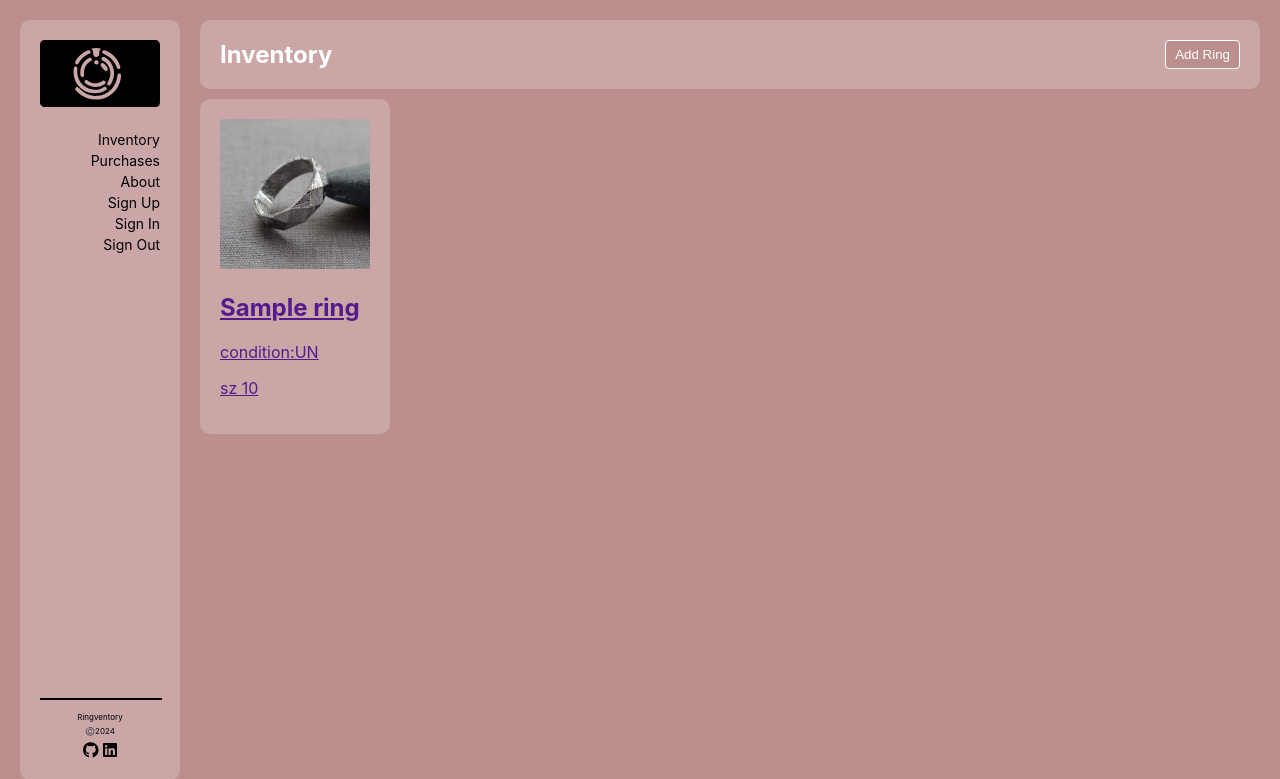
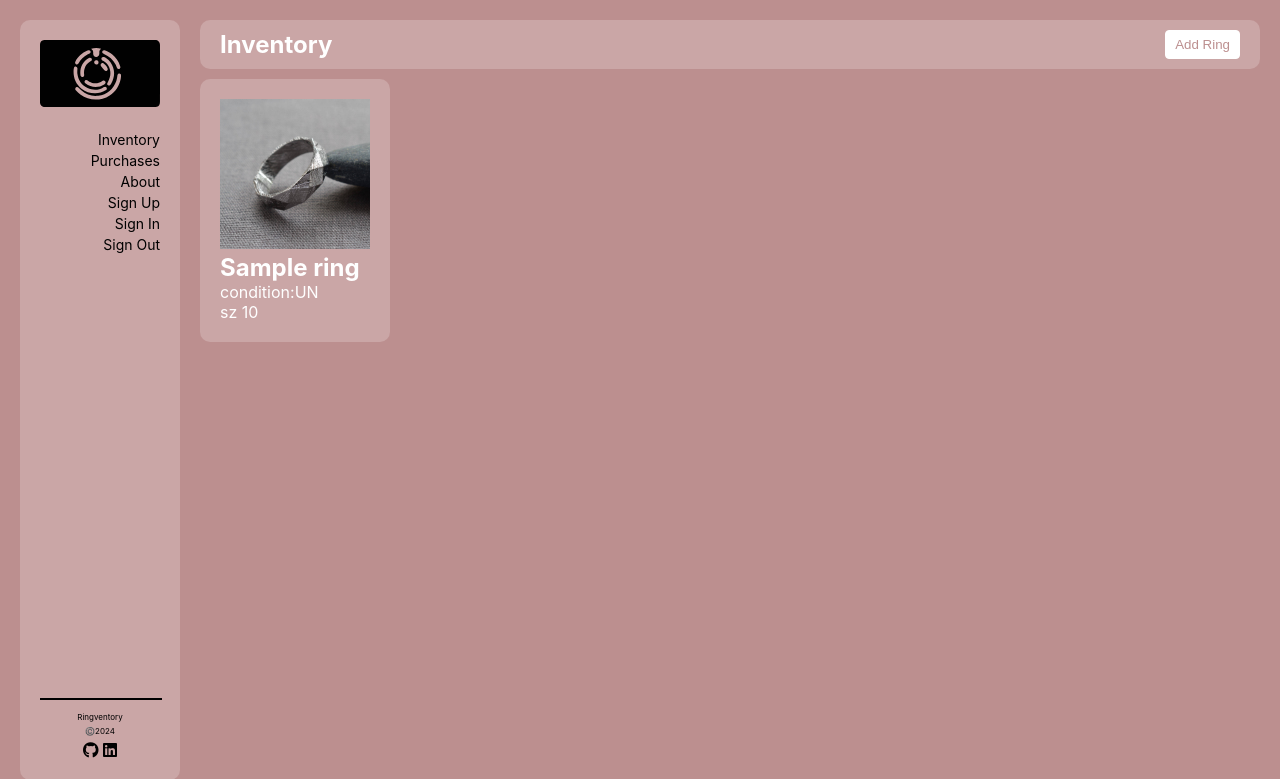
Before and after one commit to TheBerlinMan/Ringventory, a Django app: page /inventory/ in a window 1280 px wide. Shown: the top 779 px of the page. Run offline with Django 5.2, Linux system fonts and the light colour scheme; tables that the repository leaves empty hold one stand-in row (values such as "Sample post"); some libraries are stand-ins or nearby versions.

Commit message:
styling index page

```diff
--- a/main_app/static/css/rings/ring-index.css
+++ b/main_app/static/css/rings/ring-index.css
@@ -27,26 +27,38 @@
 .page-header{
   background-color: rgba(255, 255, 255, 20%);
   border-radius: 10px;
-  padding: 0 20px;
+  padding: 10px 20px;
 }
 
 .page-header > button{
   border: 1px white solid;
   border-radius: 4px;
   padding: 6px 9px;
-  background-color: rosybrown;
-  color: white;
+  background-color: white;
+  color: rosybrown;
 }
 
 .page-header > button:hover{
   border: 1px rosybrown solid;
   border-radius: 4px;
   padding: 6px 9px;
-  background-color: white;
-  color: rosybrown;
+  background-color: rosybrown;
+  color: white;
   cursor: pointer;
 }
 
 h1{
   color: white;
+  padding: 0;
+  margin: 0;
 }
+
+.card-container > a{
+  color: white;
+  text-decoration: none;
+}
+
+h2, p {
+  margin: 0;
+  padding: 0;
+}
```
